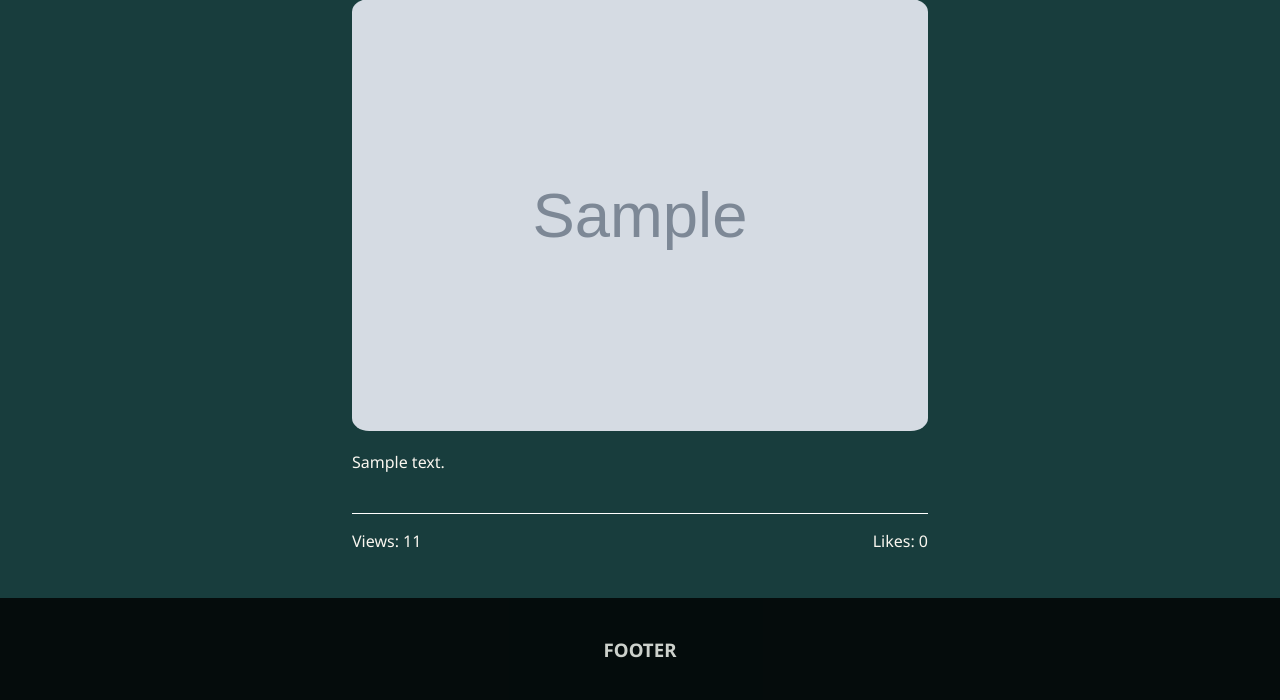
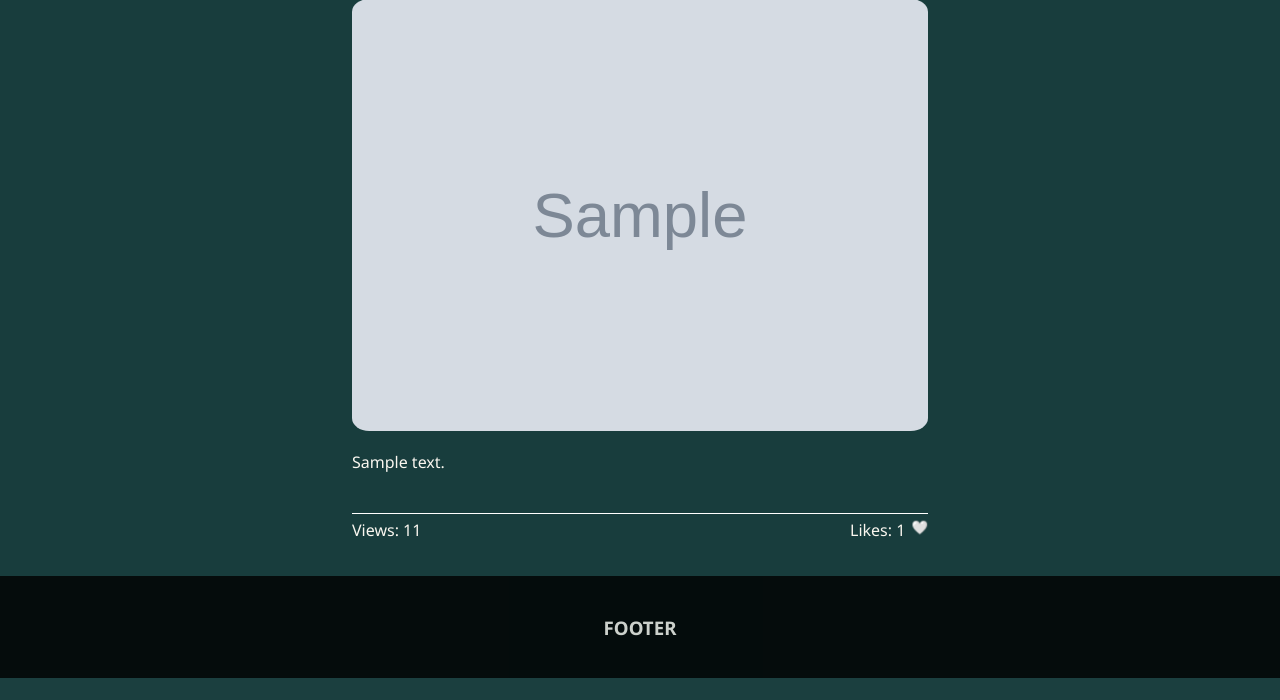
Before and after one commit to oleksandrmerkuloff/my-website, a Django app: a page that uses portfolio/templates/portfolio/single_project.html in a window 1280 px wide. Shown: the part 456-1156 px from the top of the page. After the commit the page ends 1134 px from the top, so only its background shows below. Run offline with Django 5.2, Linux system fonts and the light colour scheme; tables that the repository leaves empty hold one stand-in row (values such as "Sample post"); grey boxes marked "Sample" are stand-in pictures.

Commit message:
implemented like system to project page

```diff
--- a/blog/static/blog/single_post_page.css
+++ b/blog/static/blog/single_post_page.css
@@ -54,6 +54,7 @@
     background: none;
     border: none;
     float: inline-end;
+    padding-right: 0;
 }
 
 #like-button:active {
--- a/portfolio/models.py
+++ b/portfolio/models.py
@@ -8,6 +8,7 @@ class Project(models.Model):
     content = models.TextField()
     slug = models.SlugField(default='', null=True, blank=True)
     views = models.IntegerField(default=0)
+    likes = models.IntegerField(default=0)
     created_date = models.DateTimeField(auto_now_add=True)
     updated_date = models.DateTimeField(auto_now=True)
 
--- a/portfolio/static/portfolio/single_project.css
+++ b/portfolio/static/portfolio/single_project.css
@@ -32,3 +32,24 @@
     font-size: 12;
     margin-top: 40px;
 }
+
+#views-counter {
+    margin: 5px 0;
+}
+
+#likes-form {
+    margin: 5px 0;
+}
+
+#like-button {
+    background: none;
+    border: none;
+    float: inline-end;
+    padding-right: 0;
+}
+
+#like-button:active {
+    border-radius: 25%;
+    padding-top: 0;
+    transform: scale(1.5);
+}
--- a/portfolio/templates/portfolio/single_project.html
+++ b/portfolio/templates/portfolio/single_project.html
@@ -27,9 +27,13 @@
 
         <div id="counters">
             <!-- Views count -->
-            <p>Views: {{ project.views }}</p>
+            <p id="views-counter">Views: {{ project.views }}</p>
             <!-- Likes count -->
-            <p>Likes: 0</p>
+            <form method="post" action="{% url "like_project" project.pk %}" id="likes-form">
+                {% csrf_token %}
+                <label for="like-button">Likes: {{ project.likes }}</label>
+                <button type="submit" id="like-button">🤍</button>
+            </form>
         </div>
     </div>
 {% endblock %}
--- a/portfolio/urls.py
+++ b/portfolio/urls.py
@@ -5,5 +5,6 @@ from . import views
 
 urlpatterns = [
     path('', views.portfolio_page, name='portfolio'),
-    path('<slug:project_slug>', views.single_project, name='single-project-page')
+    path('<slug:project_slug>', views.single_project, name='single-project-page'),
+    path('<int:project_pk>/like', views.like_project, name='like_project'),
 ]
--- a/portfolio/views.py
+++ b/portfolio/views.py
@@ -1,4 +1,4 @@
-from django.shortcuts import render
+from django.shortcuts import render, redirect
 
 from .models import Project
 
@@ -27,3 +27,20 @@ def single_project(request, project_slug):
                       'project': project,
                       'images': images
                       })
+
+
+def like_project(request, project_pk):
+    project = Project.objects.get(pk=project_pk)
+
+    session_key = f'liked_project_{project.pk}'
+
+    if request.session.get(session_key, False):
+        project.likes -= 1
+        request.session[session_key] = False
+    else:
+        project.likes += 1
+        request.session[session_key] = True
+
+    project.save()
+
+    return redirect('single-project-page', project_slug=project.slug)
```
Also changed, not shown: portfolio/migrations/0008_project_likes.py (added).
